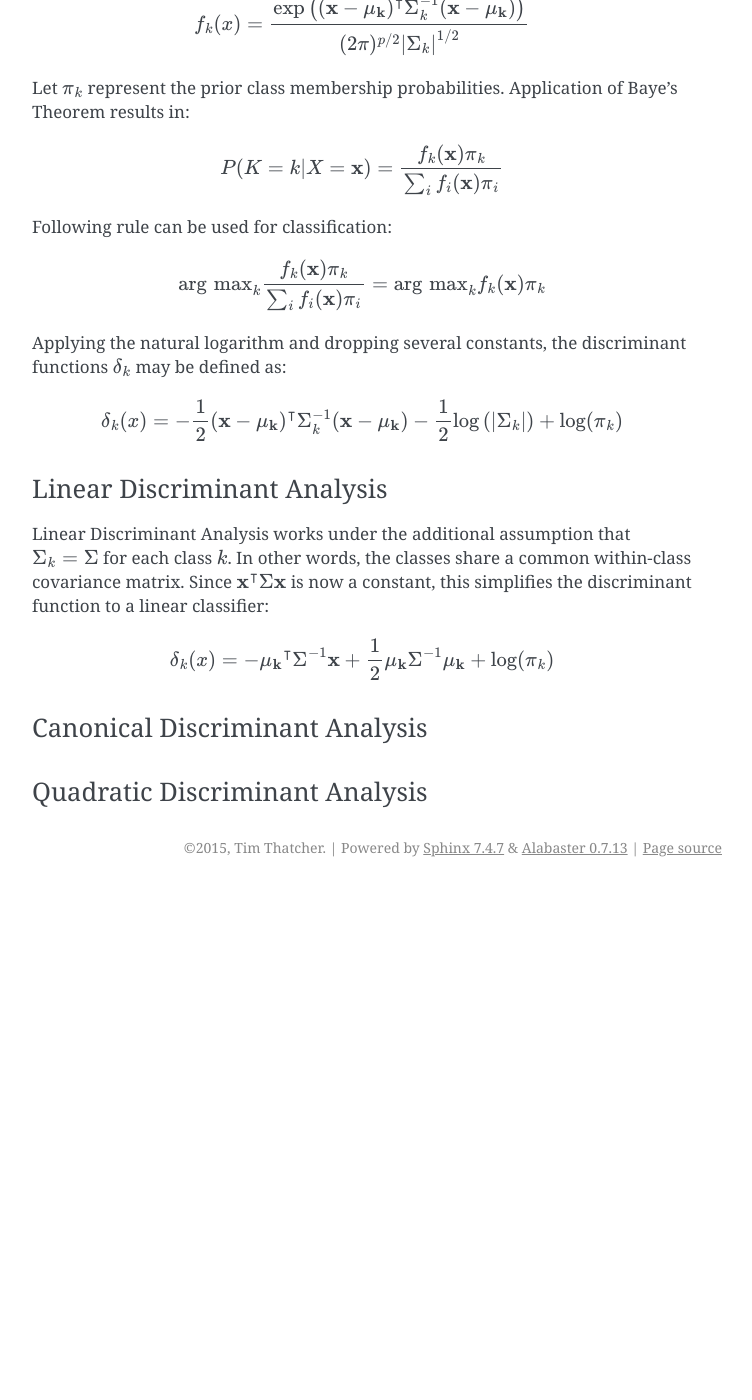
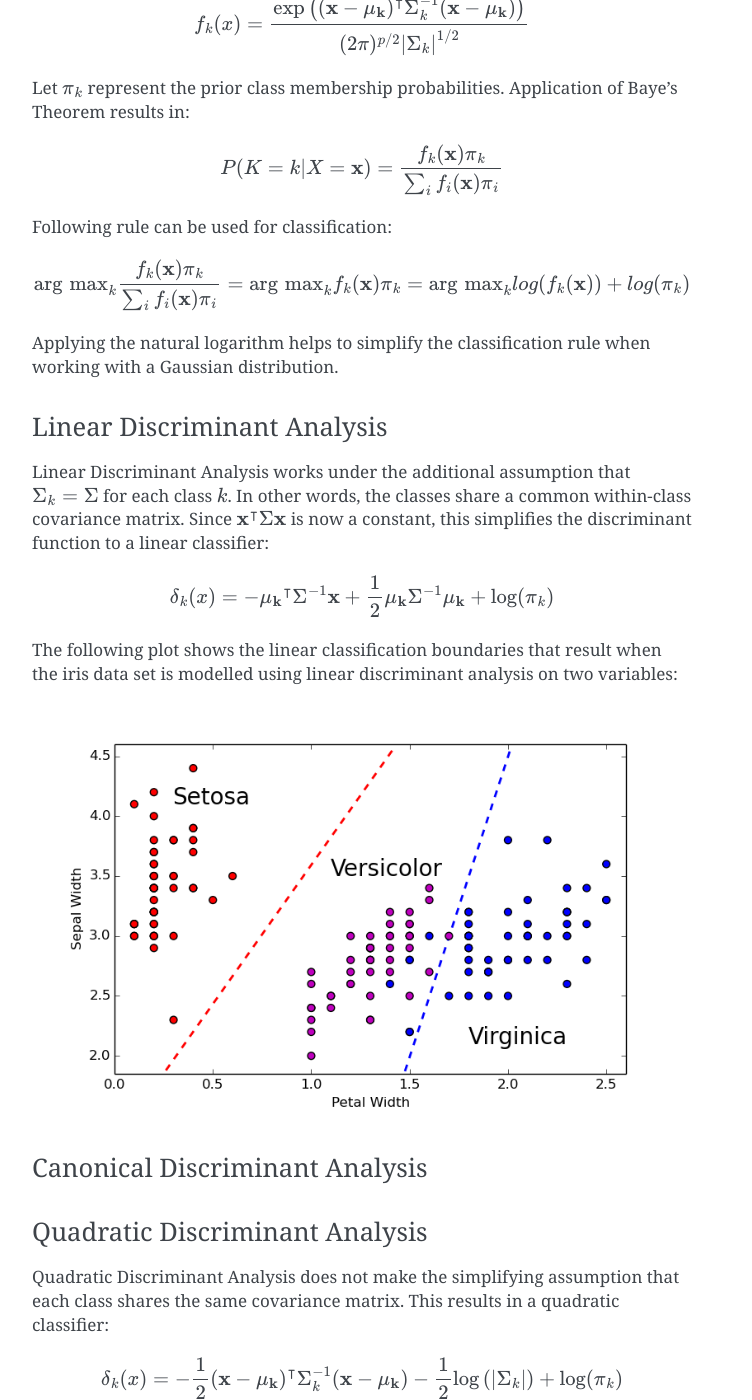
Before and after one commit to trthatcher/DiscriminantAnalysis.jl, a Sphinx documentation site: the page built from doc/index.rst, in a window 1280 px wide and 1400 px high, scrolled down 479 px. Shown: the whole window, without its empty margins (388-1140 px from the left). Built offline with Sphinx 7.4.7, drawn with Linux system fonts in a browser that asks for light colours; before the commit the page ends 1366 px from its top, so only the background shows below that; some of the changed text lies outside the part shown.

Commit message:
Exended documentation, added visualizations.

```diff
--- a/doc/index.rst
+++ b/doc/index.rst
@@ -40,16 +37,10 @@
 
     \operatorname{arg\,max}_k\frac{f_k(\mathbf{x})\pi_k}{\sum_i f_i(\mathbf{x})\pi_i}
     = \operatorname{arg\,max}_k f_k(\mathbf{x})\pi_k
+    = \operatorname{arg\,max}_k log(f_k(\mathbf{x})) + log(\pi_k)
 
-Applying the natural logarithm and dropping several constants, the discriminant
-functions :math:`\delta_k` may be defined as:
-
-.. math::
-
-    \delta_k(x) =
-    -\frac{1}{2}(\mathbf{x}-\mathbf{\mu_k})^{\intercal}\Sigma_k^{-1}(\mathbf{x}-\mathbf{\mu_k})
-    -\frac{1}{2}\log\left(\left|\Sigma_k\right|\right)
-    + \log(\pi_k)
+Applying the natural logarithm helps to simplify the classification rule when
+working with a Gaussian distribution.
 
 Linear Discriminant Analysis
 ~~~~~~~~~~~~~~~~~~~~~~~~~~~~
@@ -67,9 +58,34 @@
     \frac{1}{2}\mathbf{\mu_k}\Sigma^{-1}\mathbf{\mu_k}
     + \log(\pi_k)
 
+The following plot shows the linear classification boundaries that result when
+the iris data set is modelled using linear discriminant analysis on two
+variables:
+
+.. image:: visualization/linear_discriminant_analysis.png
 
 Canonical Discriminant Analysis
 ~~~~~~~~~~~~~~~~~~~~~~~~~~~~~~~
 
 Quadratic Discriminant Analysis
 ~~~~~~~~~~~~~~~~~~~~~~~~~~~~~~~
+
+Quadratic Discriminant Analysis does not make the simplifying assumption that
+each class shares the same covariance matrix. This results in a quadratic
+classifier:
+
+.. math::
+
+    \delta_k(x) =
+    -\frac{1}{2}(\mathbf{x}-\mathbf{\mu_k})^{\intercal}\Sigma_k^{-1}(\mathbf{x}-\mathbf{\mu_k})
+    -\frac{1}{2}\log\left(\left|\Sigma_k\right|\right)
+    + \log(\pi_k)
+
+The following plot shows the quadratic classification boundaries that result
+when the iris data set is modelled using linear discriminant analysis on two
+variables:
+
+.. image:: visualization/quadratic_discriminant_analysis.png
+
+Note that quadratic discriminant analysis does not necessarily perform better
+than linear discriminant analysis.
```
Also changed, not shown: other parts of doc/index.rst (+0 -3 lines), README.md (+10 -1 lines), doc/visualization/linear_discriminant_analysis.png (added), doc/visualization/quadratic_discriminant_analysis.png (added), 3 other files.
